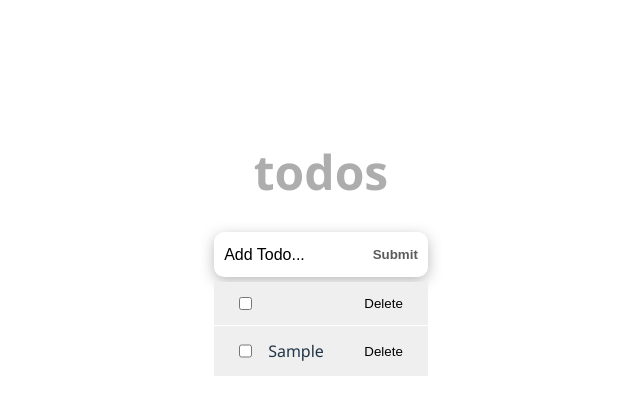
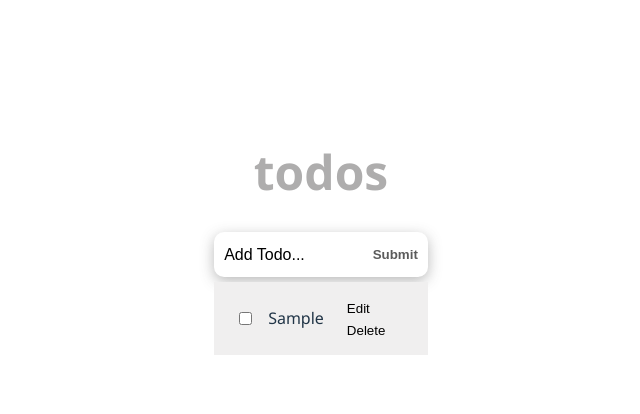
Before and after one commit to NoelLincoln/react-to-do-list, a React (Vite) app: page / in a window 1280 px wide. Both pictures are taken after typing "Sample" into the empty fields and a click on the button "Submit". Shown: the top 414 px of the page, without its empty margins (319-959 px from the left). Built offline with nearby package versions, Linux system fonts and the light colour scheme.

Commit message:
add edit functionality

```diff
--- a/src/components/TodoItem.jsx
+++ b/src/components/TodoItem.jsx
@@ -1,29 +1,56 @@
 import styles from '@/styles/TodoItem.module.css';
+import { useState } from 'react';
 import PropTypes from 'prop-types';
 
-const TodoItem = ({ itemProp, handleChange, delTodo }) => {
+const TodoItem = ({ itemProp, handleChange, delTodo, setUpdate }) => {
+  const [editing, setEditing] = useState(false);
+
+  const handleEditing = () => {
+    setEditing(true);
+  };
+
+  let viewMode = {};
+  let editMode = {};
+  if (editing) {
+    viewMode.display = 'none';
+  } else {
+    editMode.display = 'none';
+  }
+
+  const handleUpdatedDone = (event) => {
+    if (event.key === 'Enter') {
+      setEditing(false);
+    }
+  };
+
   return (
     <li className={styles.item}>
-      <div className={styles.content}>
+      <div className={styles.content} style={viewMode}>
         <div className={styles.itemCheckbox}>
-          <input
-            type="checkbox"
-            checked={itemProp.completed}
-            onChange={() => handleChange(itemProp.id)}
-          />
+          <input type="checkbox" checked={itemProp.completed} />
           {itemProp.title}
         </div>
-
-        <button onClick={() => delTodo(itemProp.id)}>Delete</button>
+        <div className="action-btns">
+          <button onClick={handleEditing}>Edit</button>
+          <button onClick={() => delTodo(itemProp.id)}>Delete</button>
+        </div>
       </div>
+      <input
+        type="text"
+        defaultValue={itemProp.title}
+        className={styles.textInput}
+        onChange={(e) => setUpdate(e.target.value, itemProp.id)}
+        onKeyDown={handleUpdatedDone}
+        style={editMode}
+      />
     </li>
   );
 };
 export default TodoItem;
 
 TodoItem.propTypes = {
-  itemProp: PropTypes.object,
-  setTodos: PropTypes.func,
-  handleChange: PropTypes.func,
-  delTodo: PropTypes.bool,
+  itemProp: PropTypes.object.isRequired,
+  handleChange: PropTypes.func.isRequired,
+  delTodo: PropTypes.func.isRequired,
+  setUpdate: PropTypes.func.isRequired,
 };
--- a/src/components/TodosList.jsx
+++ b/src/components/TodosList.jsx
@@ -1,7 +1,7 @@
 import PropTypes from 'prop-types';
 
 import TodoItem from './TodoItem';
-const TodosList = ({ todosProps, handleChange, delTodo }) => {
+const TodosList = ({ todosProps, handleChange, delTodo, setUpdate }) => {
   return (
     <ul>
       {todosProps.map((todo) => (
@@ -10,6 +10,7 @@
           itemProp={todo}
           handleChange={handleChange}
           delTodo={delTodo}
+          setUpdate={setUpdate}
         />
       ))}
     </ul>
@@ -18,9 +19,9 @@
 
 TodosList.propTypes = {
   todosProps: PropTypes.array.isRequired,
-  setTodos: PropTypes.func,
-  handleChange: PropTypes.func,
-  delTodo: PropTypes.bool,
+  handleChange: PropTypes.func.isRequired,
+  delTodo: PropTypes.func.isRequired,
+  setUpdate: PropTypes.func.isRequired,
 };
 
 export default TodosList;
--- a/src/components/TodosLogic.jsx
+++ b/src/components/TodosLogic.jsx
@@ -4,11 +4,7 @@
 import { v4 as uuidv4 } from 'uuid';
 
 const TodosLogic = () => {
-  const [todos, setTodos] = useState([
-    {
-      id: uuidv4(),
-    },
-  ]);
+  const [todos, setTodos] = useState([]);
   const handleChange = (id) => {
     setTodos((prevState) =>
       prevState.map((todo) => {
@@ -37,7 +33,19 @@
       title: title,
       completed: false,
     };
+
     setTodos([...todos, newTodo]);
+  };
+
+  const setUpdate = (updatedTitle, id) => {
+    setTodos(
+      todos.map((todo) => {
+        if (todo.id === id) {
+          todo.title = updatedTitle;
+        }
+        return todo;
+      })
+    );
   };
 
   return (
@@ -48,7 +56,7 @@
         setTodos={setTodos}
         handleChange={handleChange}
         delTodo={delTodo}
-        addTodoItem={addTodoItem}
+        setUpdate={setUpdate}
       />
     </div>
   );
--- a/src/styles/TodoItem.module.css
+++ b/src/styles/TodoItem.module.css
@@ -31,3 +31,14 @@
   border: none;
   margin-left: 7px;
 }
+
+.textInput {
+  width: 100%;
+  padding: 10px;
+  border: 1px solid #dfdfdf;
+  outline: none;
+}
+
+.action-btns {
+  display: flex;
+}
```
